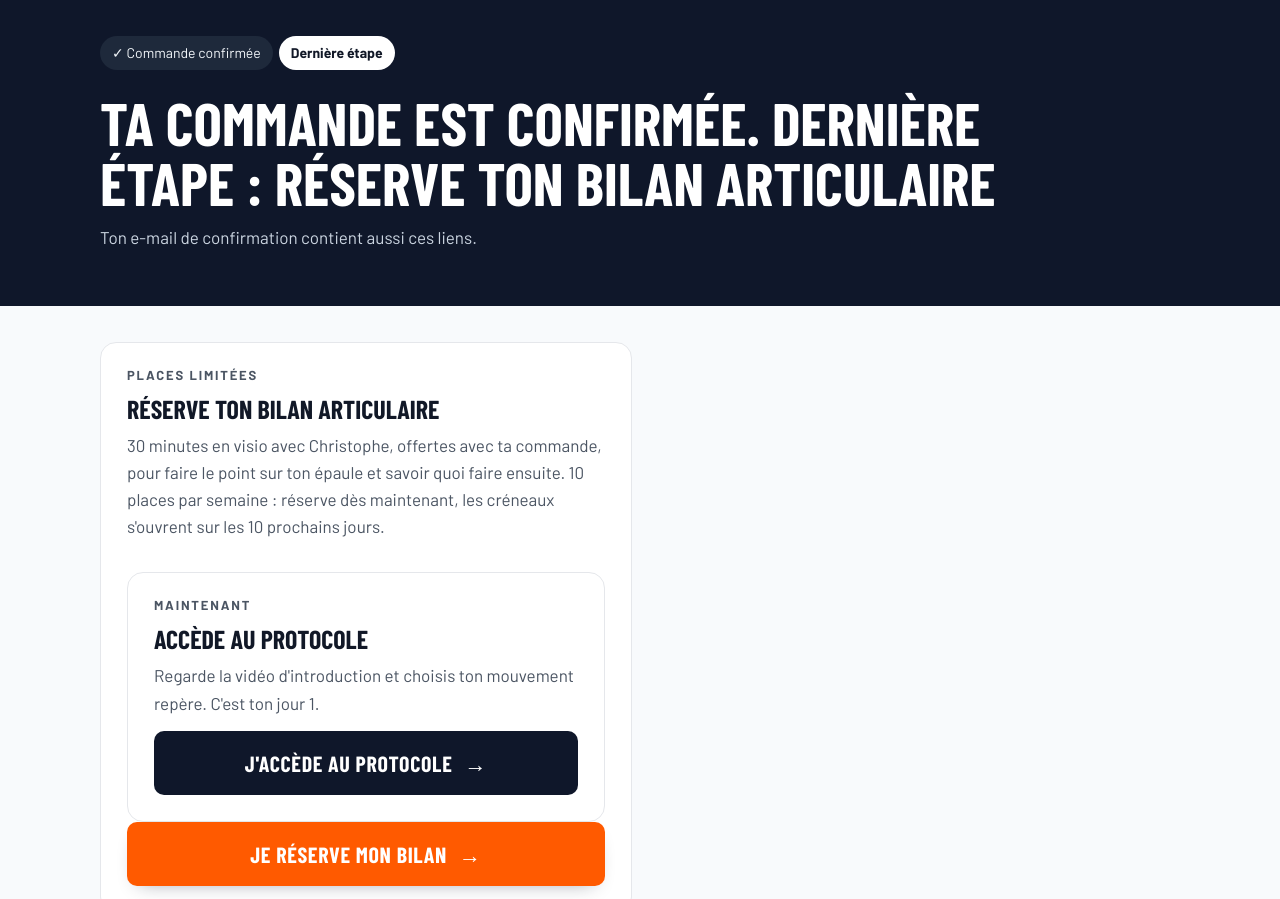
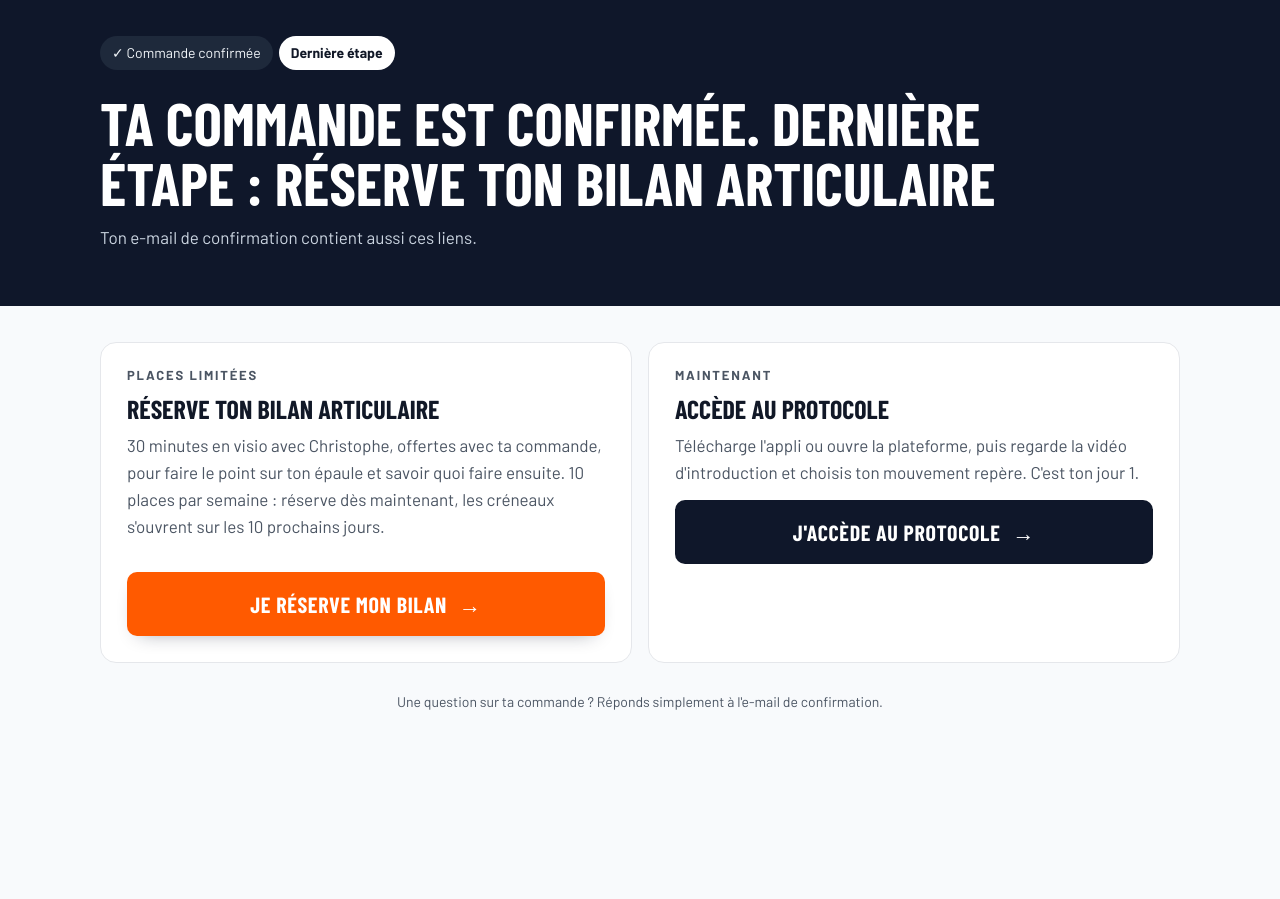
Before and after one commit to sennin444/epaules-bulletproof, a plain HTML site: page acces.html in a window 1280 px wide. Shown: the top 899 px of the page. After the commit the page ends 824 px from the top, so only its background shows below. Drawn offline with nearby package versions, Linux system fonts and the light colour scheme; a web font is replaced by a local one.

Commit message:
Page d'accès : structure des blocs corrigée
Co-Authored-By: Claude Opus 5.5 <noreply@anthropic.com>
Claude-Session: https://claude.ai/code/session_015AXEnU8KB3v39HyVyNv5mT

```diff
--- a/acces.html
+++ b/acces.html
@@ -27,13 +27,13 @@
         <h3>Réserve ton Bilan Articulaire</h3>
         <p style="color:var(--ink-2)">30 minutes en visio avec Christophe, offertes avec ta commande, pour faire le point sur ton épaule et savoir quoi faire ensuite. <span data-slots></span> places par semaine : réserve dès maintenant, les créneaux s'ouvrent sur les 10 prochains jours.</p>
         <div class="slots" data-slotbar style="margin-bottom:18px"></div>
+        <a class="btn block" data-calendly href="#">Je réserve mon Bilan <span class="arr">→</span></a>
+      </div>
       <div class="panel" style="padding:26px">
         <span class="kicker">Maintenant</span>
         <h3>Accède au protocole</h3>
-        <p style="color:var(--ink-2)">Regarde la vidéo d'introduction et choisis ton mouvement repère. C'est ton jour 1.</p>
+        <p style="color:var(--ink-2)">Télécharge l'appli ou ouvre la plateforme, puis regarde la vidéo d'introduction et choisis ton mouvement repère. C'est ton jour 1.</p>
         <a class="btn block dark" data-access href="#">J'accède au protocole <span class="arr">→</span></a>
-      </div>
-        <a class="btn block" data-calendly href="#">Je réserve mon Bilan <span class="arr">→</span></a>
       </div>
     </div>
     <p class="center" style="color:var(--ink-3);font-size:14px;margin-top:28px">Une question sur ta commande ? Réponds simplement à l'e-mail de confirmation.</p>
```
